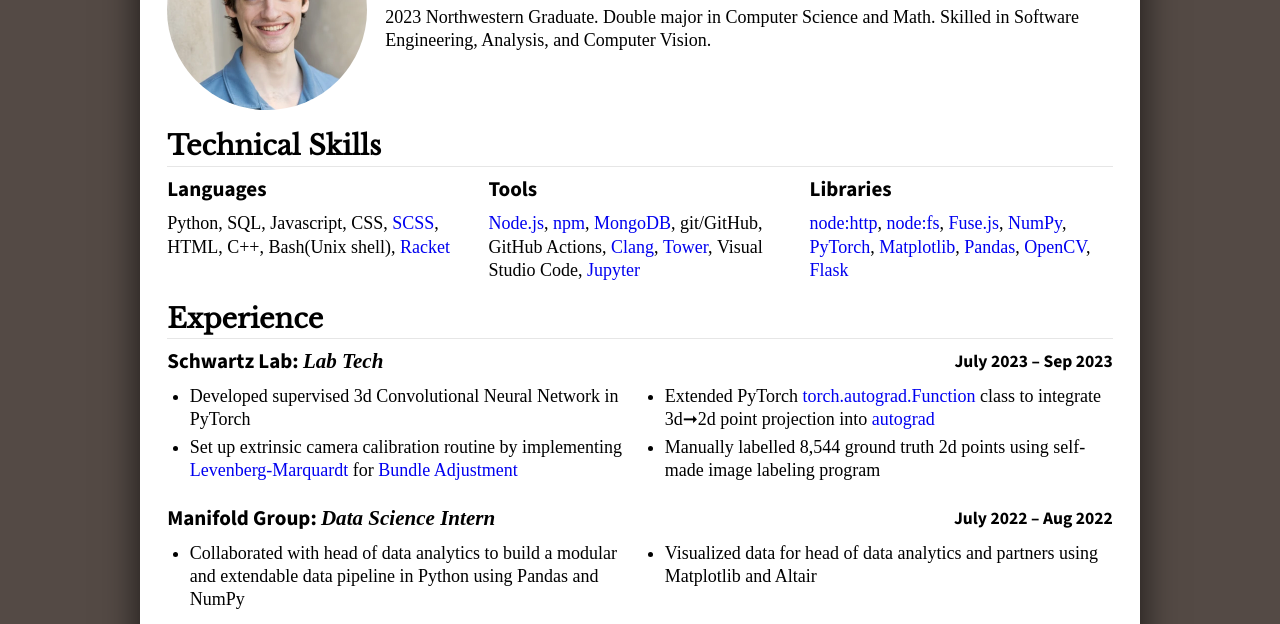
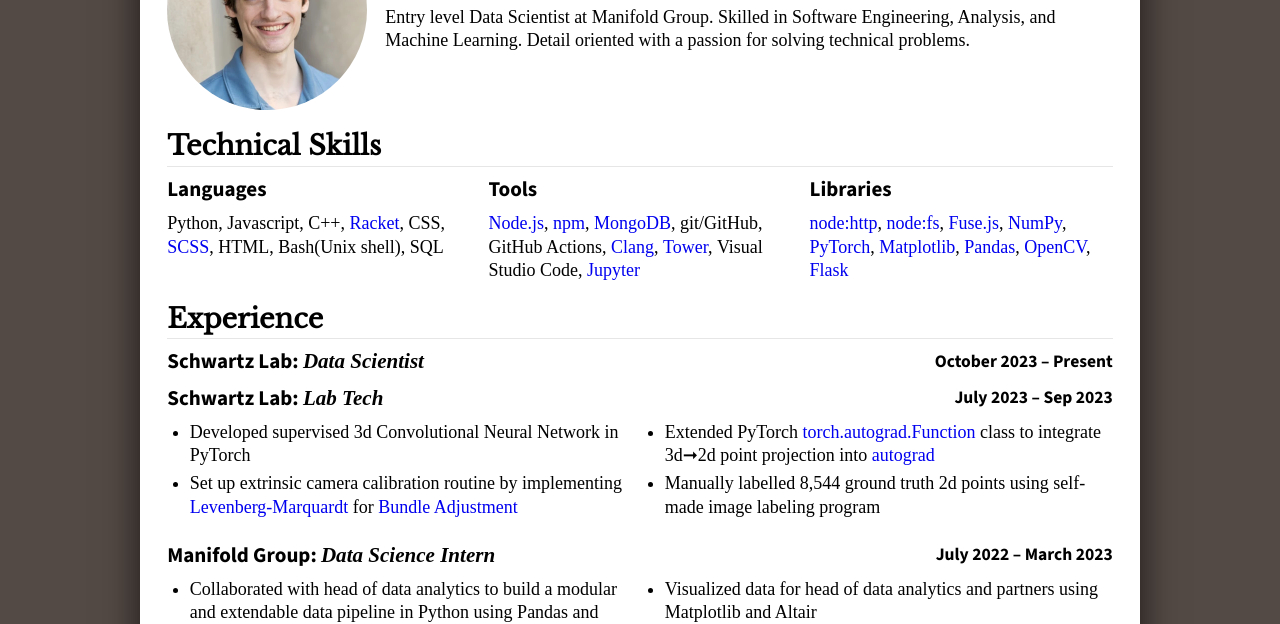
Before and after one commit to patrickdwyer33/patrickdwyer.com, a website: page index.html in a window 1280 px wide. Shown: the part 180-804 px from the top of the page. Drawn offline with Linux system fonts and the light colour scheme; a web font is replaced by a local one.

Commit message:
resume update

```diff
--- a/css/_print.scss
+++ b/css/_print.scss
@@ -34,7 +34,7 @@
             img {
                 grid-column: 1;
                 float: none;
-                width: auto;
+                width: 190px;
                 grid-row: 1 / 3;
             }
 
--- a/index.html
+++ b/index.html
@@ -25,8 +25,9 @@
 		<div class="intro">
 			<h1>Patrick Dwyer</h1>
 			<img src="/images/headshot.webp" alt="Patrick Dwyer">
-			<p>2023 Northwestern Graduate. Double major in Computer Science and Math.
-				Skilled in Software Engineering, Analysis, and Computer Vision.
+			<p> Entry level Data Scientist at Manifold Group.
+				Skilled in Software Engineering, Analysis, and Machine Learning.
+				Detail oriented with a passion for solving technical problems.
 			</p>
 		</div>
 
@@ -36,14 +37,14 @@
 				<h3>Languages</h3>
 				<ul class="comma-separated">
 					<li>Python</li>
-					<li>SQL</li>
 					<li>Javascript</li>
+					<li>C++</li>
+					<li><a href="https://racket-lang.org/">Racket</a></li>
 					<li>CSS</li>
 					<li><a href="https://sass-lang.com/">SCSS</a></li>
 					<li>HTML</li>
-					<li>C++</li>
 					<li>Bash(Unix shell)</li>
-					<li><a href="https://racket-lang.org/">Racket</a></li>
+					<li>SQL</li>
 				</ul>
 			</div>
 			<div>
@@ -79,6 +80,7 @@
 
 		<h2>Experience</h2>
 		<div class="exp-cols">
+			<h3>Schwartz Lab: <br class="mobile"><span class="italics">Data Scientist</span> <small>October 2023 – <br class="mobile">Present</small></h3>
 			<h3>Schwartz Lab: <br class="mobile"><span class="italics">Lab Tech</span> <small>July 2023 – <br
 						class="mobile">Sep 2023</small></h3>
 			<ul>
@@ -93,7 +95,7 @@
 				<li>Manually labelled 8,544 ground truth 2d points using self-made image labeling program</li>
 			</ul>
 			<h3>Manifold Group: <br class="mobile"><span class="italics">Data Science Intern</span> <small>July 2022 –
-					<br class="mobile">Aug 2022</small></h3>
+					<br class="mobile">March 2023</small></h3>
 			<ul>
 				<li>Collaborated with head of data analytics to build a modular and extendable data pipeline in Python
 					using
```
Also changed, not shown: css/cv.css, 1 other file.
